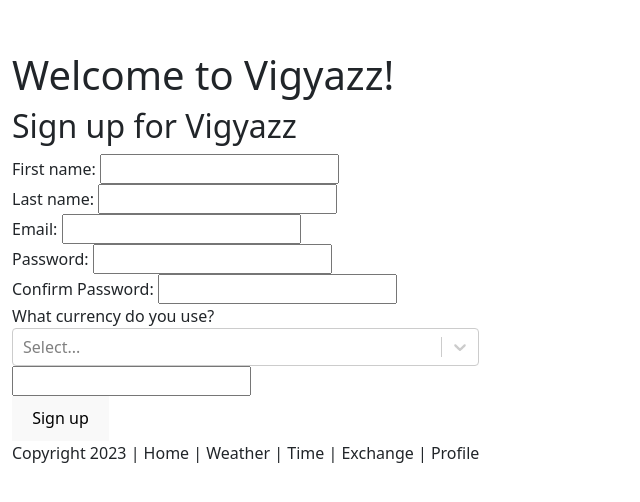
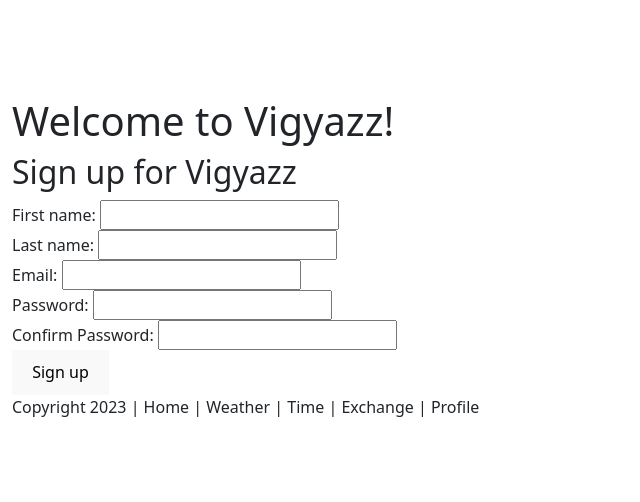
Before and after one commit to mikemccomb/vigyazz-frontend, a React (Vite) app: page / in a window 1280 px wide. Shown: the part 142-644 px from the top of the page, without its empty margins (0-640 px from the left). Built offline with nearby package versions, Linux system fonts and the light colour scheme.

Commit message:
Removes Currency Question

```diff
--- a/src/components/Signup.jsx
+++ b/src/components/Signup.jsx
@@ -1,21 +1,26 @@
 import axios from "axios";
-import { useState } from "react";
+import { useState, useEffect } from "react";
 import Select from "react-select";
 
 export function Signup() {
   // Need to set up handleSubmit; create a post action to users.json
+  const [errors, setErrors] = useState([]);
   // Need to set up error handling
 
-  const options = [
-    { value: "A", label: "Test A" },
-    { value: "B", label: "Test B" },
-    { value: "C", label: "Test C" },
-  ];
+  const handleSubmit = (event) => {
+    event.preventDefault();
+    setErrors([]);
+    const params = new FormData(event.target);
+    axios.post("http://localhost:3000/users.json", params).then((response) => {
+      console.log(response.data);
+      event.target.reset();
+    });
+  };
 
   return (
     <>
       <h2>Sign up for Vigyazz</h2>
-      <form>
+      <form onSubmit={handleSubmit}>
         <div>
           First name: <input type="text" name="first_name" id="first_name" />
         </div>
@@ -31,10 +36,6 @@ export function Signup() {
         <div>
           Confirm Password: <input type="password" name="password_confirmation" id="password_confirmation" />
         </div>
-        <div>
-          What currency do you use? <Select options={options} />
-          <input type="text" name="home_currency" id="home_currency" />
-        </div>
         <button type="submit">Sign up</button>
       </form>
     </>
```
